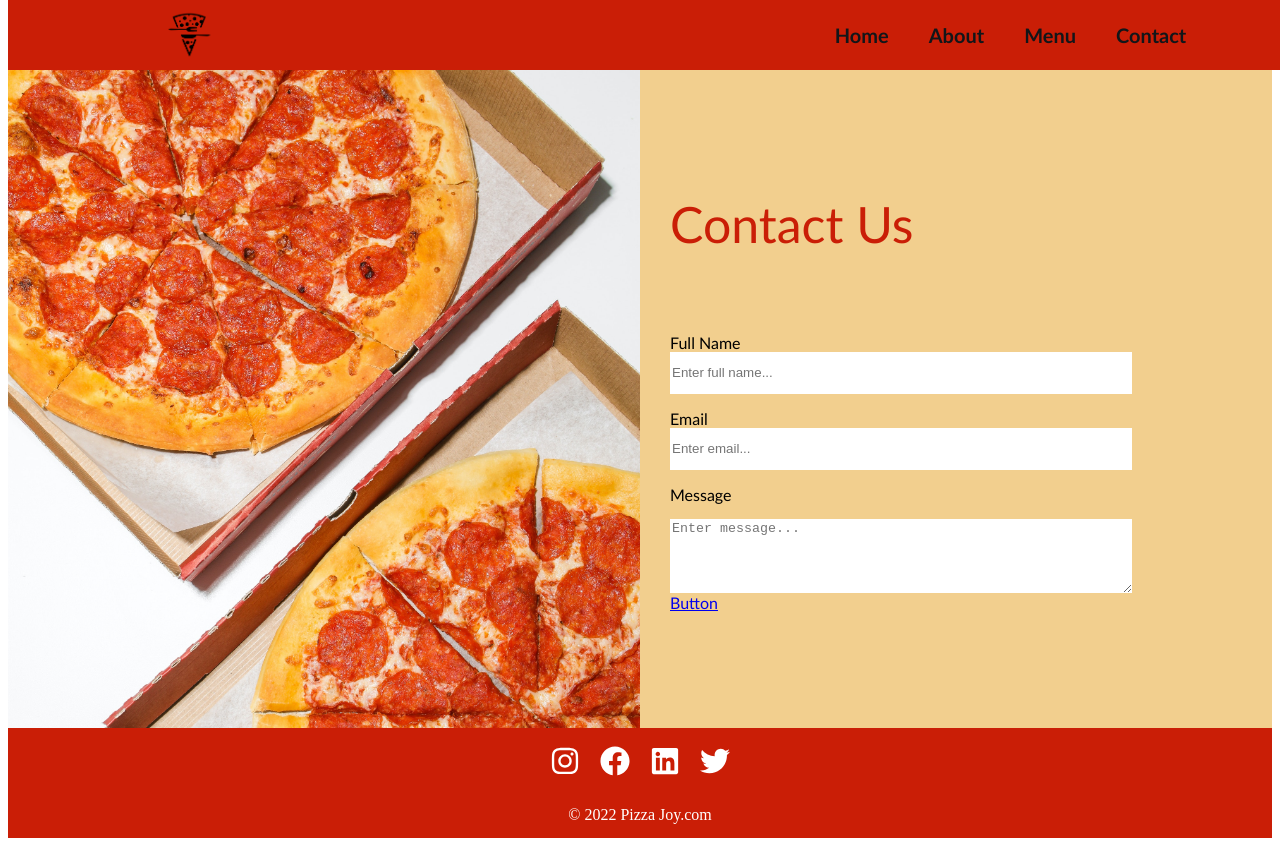
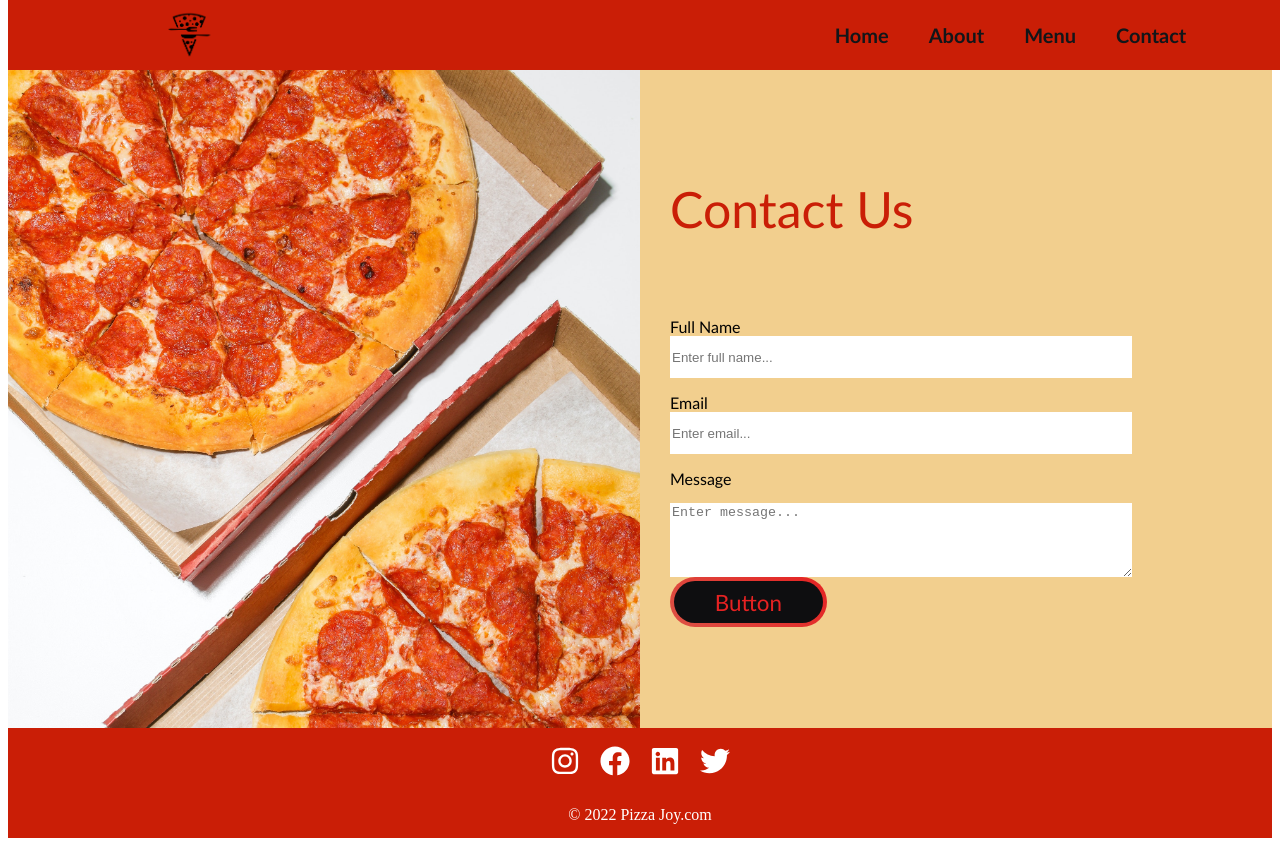
Before and after one commit to MhamadSaid/Restaurant-menu, a React (Create React App) app: page /contact in a window 1280 px wide. Built offline with nearby package versions, Linux system fonts and the light colour scheme.

Commit message:
edit button css

```diff
--- a/src/styles/Contact.css
+++ b/src/styles/Contact.css
@@ -53,18 +53,39 @@ form label {
   margin-top: 15px;
 }
 
-form button {
-  margin-top: 40px;
-  width: 140px;
-  height: 40px;
-  border: none;
-  background-color: #ca1e06;
-  color: whitesmoke;
-  font-size: 15px;
-  cursor: pointer;
-  border-radius: 2px;
+.bn31 {
+  background-image: linear-gradient(45deg, #dc5245, #e52222);
+  border-radius: 40px;
+  box-sizing: border-box;
+  color: #e52222;
+  display: block;
+  height: 50px;
+  font-size: 1.4em;
+  padding: 4px;
+  position: relative;
+  text-decoration: none;
+  width: 7em;
+  z-index: 2;
 }
 
+.bn31:hover {
+  color: #fff;
+}
+
+.bn31 .bn31span {
+  align-items: center;
+  background: #0e0e10;
+  border-radius: 40px;
+  display: flex;
+  justify-content: center;
+  height: 100%;
+  transition: background 0.5s ease;
+  width: 100%;
+}
+
+.bn31:hover .bn31span {
+  background: transparent;
+}
 @media (max-width: 768px) {
   h1 {
     margin-top: 350px;
--- a/src/styles/Home.css
+++ b/src/styles/Home.css
@@ -33,22 +33,45 @@
 }
 
 .headerContainer button {
-  border: none;
-  border-radius: 5px;
+  border: 5em;
   cursor: pointer;
-  justify-content: center;
-  background-color: #121619;
-  height: 50px;
-  width: 180px;
-  color: #ca1e06;
-  text-decoration: none;
-  font-size: 20px;
+  outline: none;
+  font-size: 16px;
+  -webkit-transform: translate(0);
+  transform: translate(0);
+  background-image: linear-gradient(45deg, #dc5245, #e52222);
+  padding: 0.7em 2em;
+  border-radius: 65px;
+  box-shadow: 1px 1px 10px rgba(255, 255, 255, 0.438);
+  -webkit-transition: box-shadow 0.25s;
+  transition: box-shadow 0.25s;
+  color: white;
 }
-
+.headerContainer .text {
+  background-clip: text;
+  -webkit-background-clip: text;
+  -webkit-text-fill-color: transparent;
+  background-image: linear-gradient(45deg, #dc5245, #e52222);
+}
+.headerContainer button:after {
+  content: "";
+  border-radius: 18px;
+  position: absolute;
+  margin: 4px;
+  top: 0;
+  left: 0;
+  bottom: 0;
+  right: 0;
+  z-index: -1;
+  background: #0e0e10;
+}
 .headerContainer button:hover {
   cursor: pointer;
-  transition: 0.3s ease-in;
-  background-color: black;
+  background-image: linear-gradient(-45deg, #dc5245, #e52222);
+  box-shadow: 0 12px 24px rgba(128, 128, 128, 0.1);
+}
+.headerContainer button:hover .text {
+  background-image: linear-gradient(-45deg, #dc5245, #e52222);
 }
 
 @media only screen and (max-width: 650px) {
```
